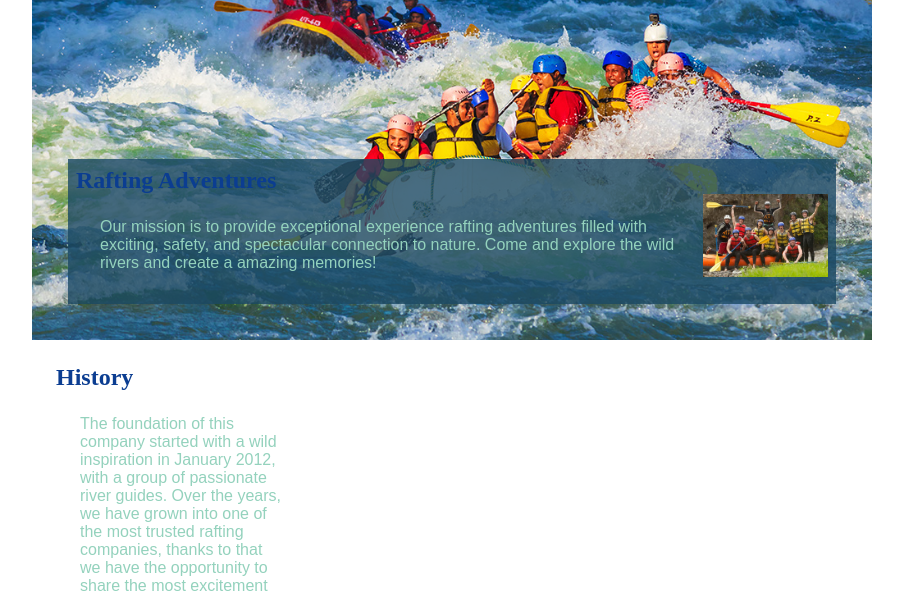
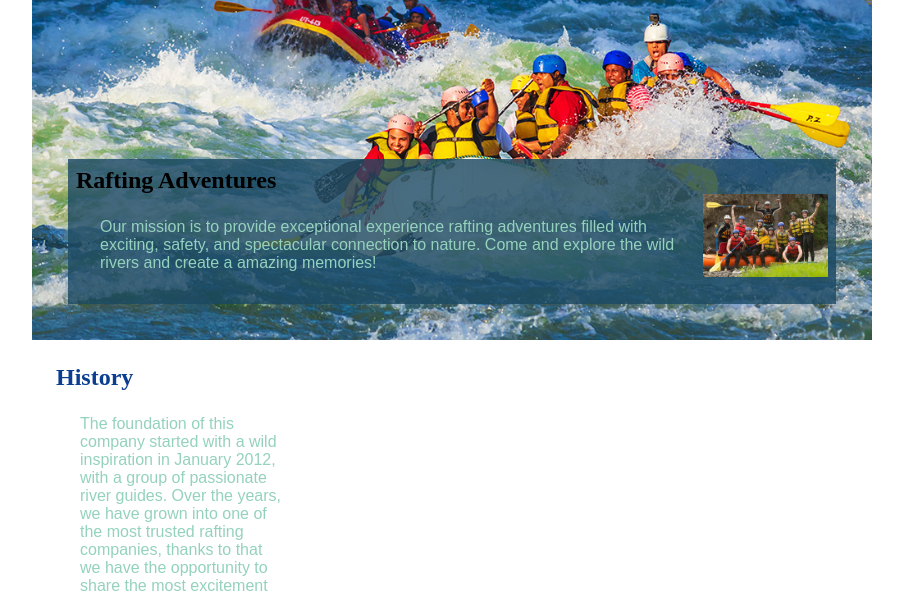
Before and after one commit to Doriskhosla/wdd130, a plain HTML site: page wwr/about.html in a window 1280 px wide. Shown: the part 220-813 px from the top of the page, without its empty margins (188-1091 px from the left). Drawn offline with Linux system fonts and the light colour scheme.

Commit message:
Update Rafting Adventures

```diff
--- a/wwr/about.html
+++ b/wwr/about.html
@@ -31,7 +31,7 @@
             <h1>Rapids Rafting Company</h1>
 
             <article>
-                <h2>Rafting Adventures</h2>
+                <h2 style="color: black;">Rafting Adventures</h2>
                 <img src="images/herosmall.jpg" width="100" alt="Happy Client">
                 <p>Our mission is to provide exceptional experience rafting adventures
                     filled with
```
